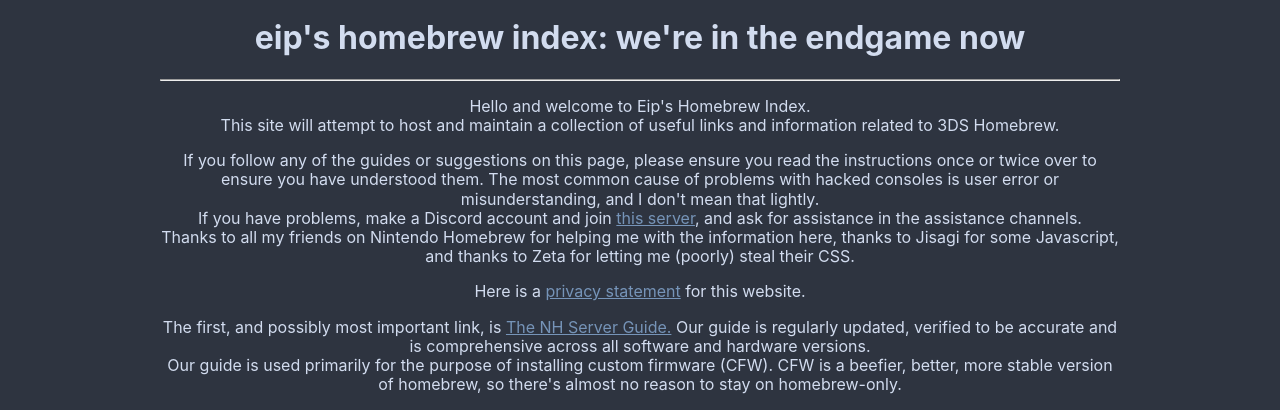
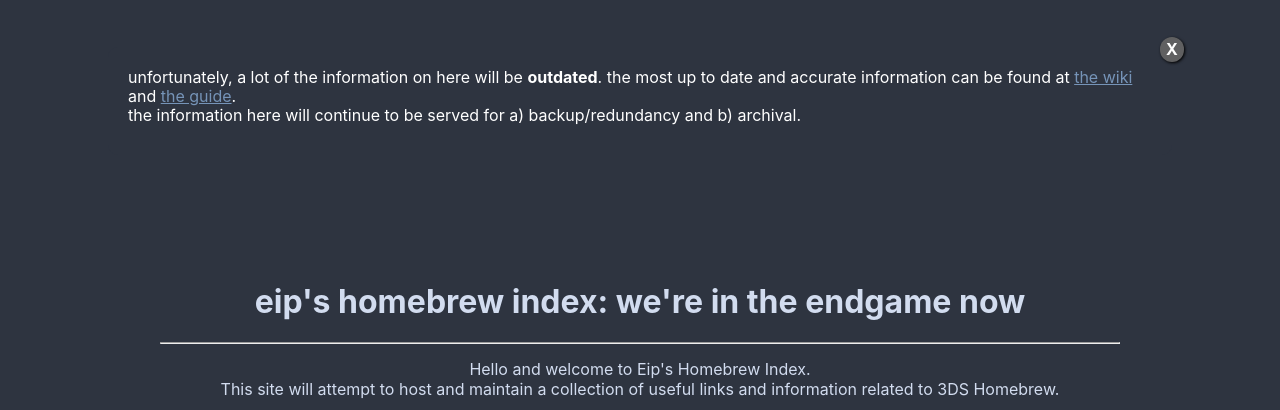
Before and after one commit to eip618/eiphax-3ds, a PHP site: page /index.php in a window 1280 px wide. Shown: the part 81-491 px from the top of the page. Run offline with PHP 8.4, Linux system fonts and the light colour scheme.

Commit message:
the end of all things (7)
the end of all things (6)

the end of all things (5)

Revert "the end of all things (4)"

This reverts commit a2740e3a45cb05ed056b8e23cf7593afae02d3f6.

the end of all things (4)

the end of all things (3)

the end of all things (2)

the end of all things

```diff
--- a/footer.php
+++ b/footer.php
@@ -8,5 +8,35 @@
 	</div>
 	</div>
 	</div>
+<script>
+// Get a reference to the close button
+var closeButton = document.getElementById('closeButton');
+
+// Function to close the modal
+function closeModal() {
+  var modal = document.getElementById('openModal');
+  modal.style.opacity = 0;
+  setTimeout(function() {
+    modal.style.pointerEvents = 'none';
+	modal.remove();
+  }, 400); // Assuming the same transition duration as in your CSS
+}
+
+// Attach click event listener to the close button
+closeButton.addEventListener('click', function(event) {
+  event.preventDefault(); // Prevent the default behavior of the anchor tag
+  closeModal();
+});
+
+// Function to open the modal
+function openModal() {
+  var modal = document.getElementById('openModal');
+  modal.style.opacity = 1;
+  modal.style.pointerEvents = 'auto';
+}
+
+// Open the modal on window load
+window.onload = openModal;
+</script>
 	</body>
 </html>
--- a/main-mini.css
+++ b/main-mini.css
@@ -692,6 +692,70 @@ a{
     }
 }
 
+.dead {
+	position: fixed;
+	top: 0;
+	right: 0;
+	bottom: 0;
+	left: 0;
+
+	z-index: 99999;
+	opacity:0;
+	-webkit-transition: opacity 400ms ease-in;
+	-moz-transition: opacity 400ms ease-in;
+	transition: opacity 400ms ease-in;
+	pointer-events: none;
+}
+.dead:target {
+	opacity:1;
+	pointer-events: auto;
+}
+
+.dead > div {
+	width: 80%;
+	position: relative;
+	margin: 10% auto;
+	padding: 5px 20px 13px 20px;
+	border-radius: 10px;
+	background: #fff;
+	background: #2e3440;
+  animation: glowing 1300ms 6;
+}
+@keyframes glowing {
+        0% {
+          background-color: #inherit;
+          box-shadow: 0 0 5px #inherit;
+        }
+        50% {
+          background-color: #b4ceff;
+          box-shadow: 0 0 20px #b4ceff;
+        }
+        100% {
+          background-color: #inherit;
+          box-shadow: 0 0 5px #inherit;
+        }
+      }
+.close {
+	background: #606061;
+	color: #FFFFFF;
+	line-height: 25px;
+	position: absolute;
+	right: -12px;
+	text-align: center;
+	top: -10px;
+	width: 24px;
+	text-decoration: none;
+	font-weight: bold;
+	-webkit-border-radius: 12px;
+	-moz-border-radius: 12px;
+	border-radius: 12px;
+	-moz-box-shadow: 1px 1px 3px #000;
+	-webkit-box-shadow: 1px 1px 3px #000;
+	box-shadow: 1px 1px 3px #000;
+}
+
+.close:hover { background: #00d9ff; }
+
 /*!
  * Adapted with permission from Zeta.
  * Parts of this stylesheet are used under license from Bootstrap, complying with the MIT license:
--- a/main.css
+++ b/main.css
@@ -691,6 +691,70 @@ a{
     }
 }
 
+.dead {
+	position: fixed;
+	top: 0;
+	right: 0;
+	bottom: 0;
+	left: 0;
+
+	z-index: 99999;
+	opacity:0;
+	-webkit-transition: opacity 400ms ease-in;
+	-moz-transition: opacity 400ms ease-in;
+	transition: opacity 400ms ease-in;
+	pointer-events: none;
+}
+.dead:target {
+	opacity:1;
+	pointer-events: auto;
+}
+
+.dead > div {
+	width: 80%;
+	position: relative;
+	margin: 10% auto;
+	padding: 5px 20px 13px 20px;
+	border-radius: 10px;
+	background: #fff;
+	background: #2e3440;
+  animation: glowing 1300ms 6;
+}
+@keyframes glowing {
+        0% {
+          background-color: #inherit;
+          box-shadow: 0 0 5px #inherit;
+        }
+        50% {
+          background-color: #b4ceff;
+          box-shadow: 0 0 20px #b4ceff;
+        }
+        100% {
+          background-color: #inherit;
+          box-shadow: 0 0 5px #inherit;
+        }
+      }
+.close {
+	background: #606061;
+	color: #FFFFFF;
+	line-height: 25px;
+	position: absolute;
+	right: -12px;
+	text-align: center;
+	top: -10px;
+	width: 24px;
+	text-decoration: none;
+	font-weight: bold;
+	-webkit-border-radius: 12px;
+	-moz-border-radius: 12px;
+	border-radius: 12px;
+	-moz-box-shadow: 1px 1px 3px #000;
+	-webkit-box-shadow: 1px 1px 3px #000;
+	box-shadow: 1px 1px 3px #000;
+}
+
+.close:hover { background: #00d9ff; }
+
 /*!
  * Adapted with permission from Zeta.
  * Parts of this stylesheet are used under license from Bootstrap, complying with the MIT license:
--- a/nav.php
+++ b/nav.php
@@ -19,3 +19,12 @@
 
 </div>
 </div>
+<div id="openModal" class="dead">
+	<div>
+		<a href="#" title="Close" class="close" id="closeButton">X</a>
+
+		<p  style="color:white">unfortunately, a lot of the information on here will be <b>outdated</b>. the most up to date and accurate information can be found at <a href="https://wiki.hacks.guide">the wiki</a> and <a href="https://hacks.guide">the guide</a>.
+<br>the information here will continue to be served for a) backup/redundancy and b) archival.</p>
+
+	</div>
+</div>
```
Also changed, not shown: footer-btn.php (+30 -0 lines).
